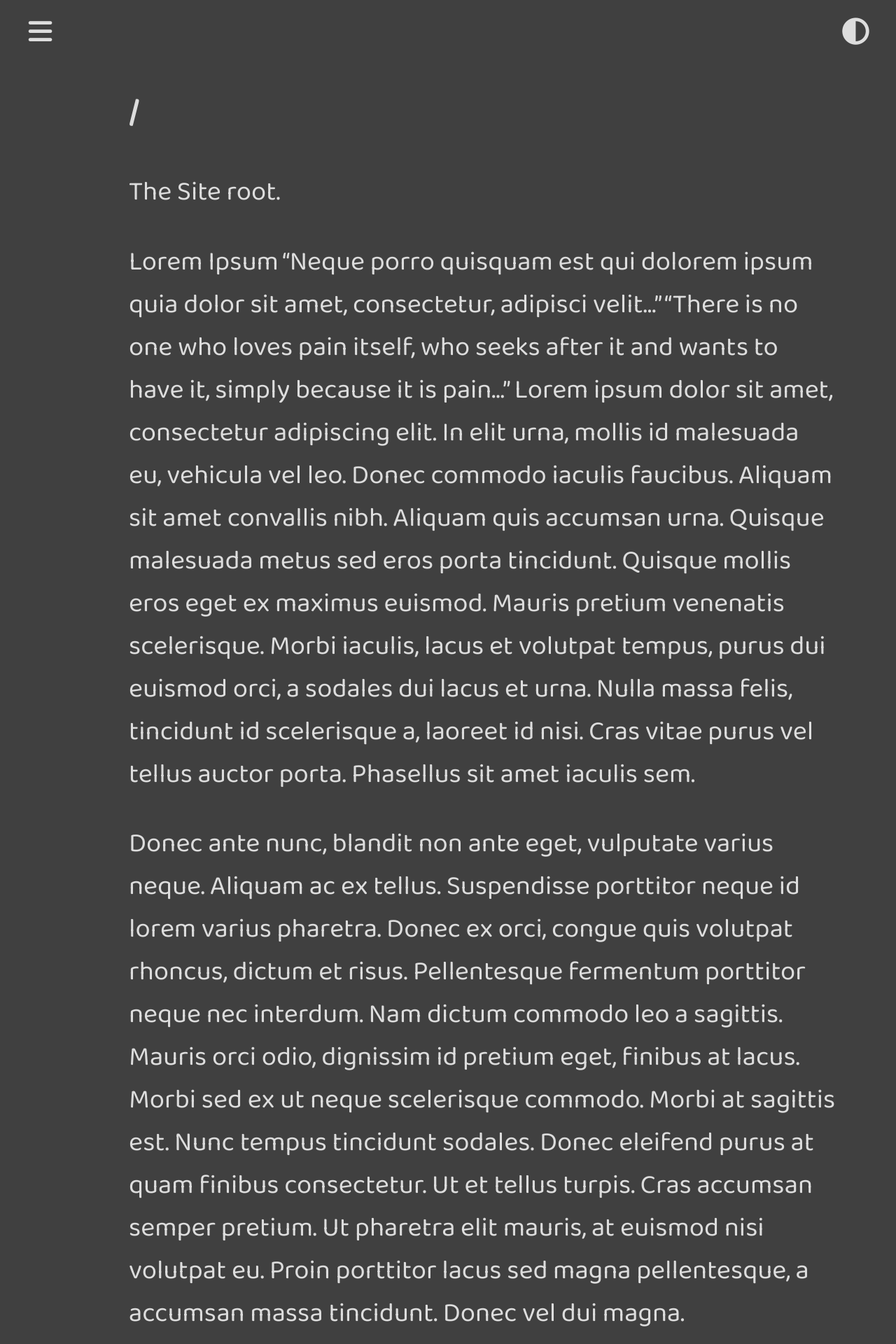
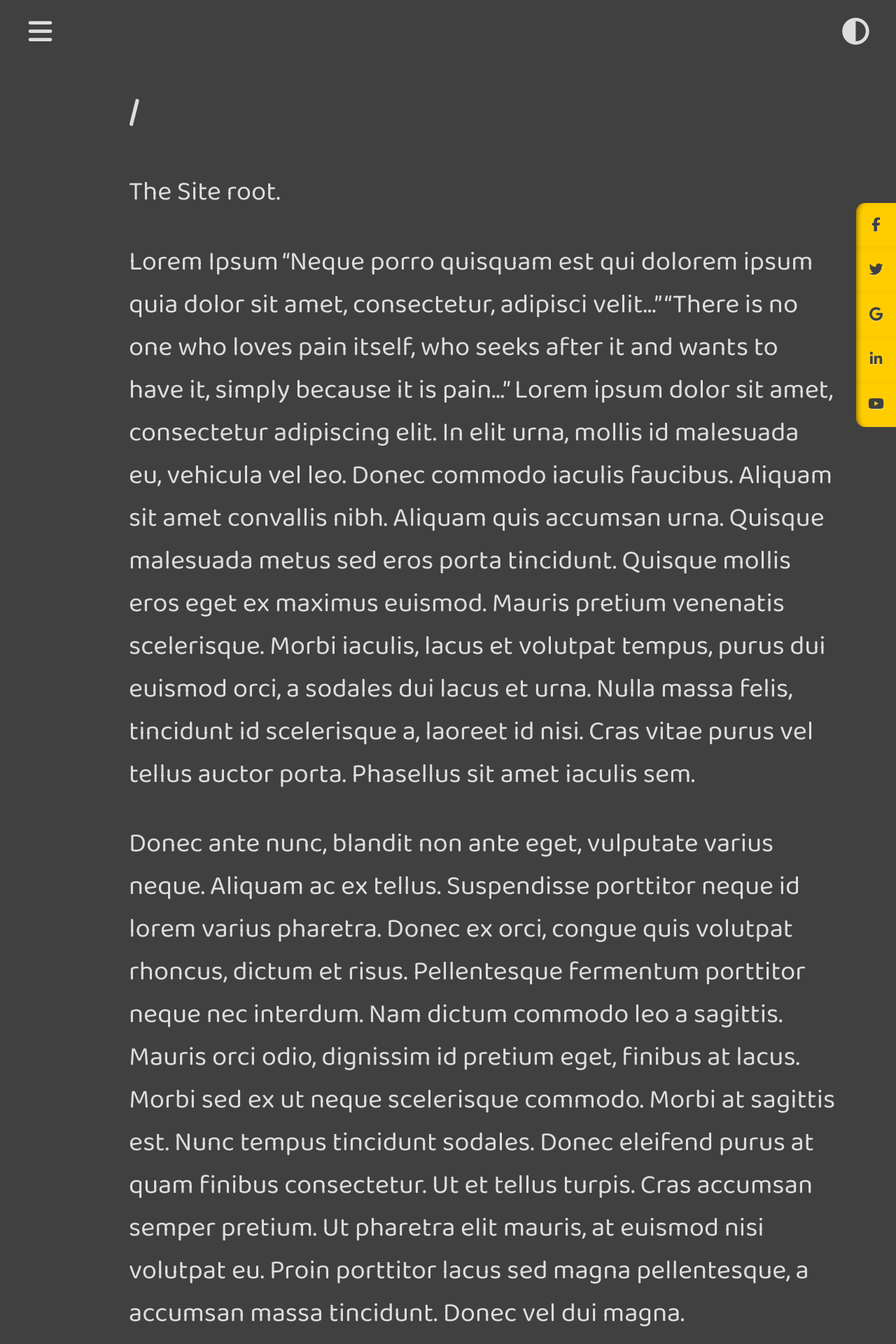
Before and after one commit to brettjrea/brettjrea.github.io-old, a Jekyll site: the page built from index.md, in a window 1280 px wide. Shown: the top 1920 px of the page at 70% size. Built offline with Jekyll 4.4.1, drawn with Linux system fonts in a browser that asks for light colours; nearby versions of some CDN libraries; comment, search, counter and statistics services are not loaded.

Commit message:
Update styles.scss

```diff
--- a/assets/css/styles.scss
+++ b/assets/css/styles.scss
@@ -11,6 +11,8 @@ html, html[data-theme="light"], {
   --headings: #2B2B2B;
   --text: #586069;
   --link: #2B2B2B;
+  --soc: #333;
+  --shine: inset 7px 0 9px -7px white;
 }
 
 html[data-theme="dark"] {
@@ -19,6 +21,9 @@ html[data-theme="dark"] {
   --headings: #ddd;
   --text: #ddd;
   --link: #fc0;
+  --soc: #fc0;
+  --shine: inset 7px 0 9px -7px rgba(0,0,0,0.7);
+
 }
 
 @media (prefers-color-scheme: dark) {
@@ -154,3 +159,67 @@ padding: 2vh 2vw 2vh 2vw;
 .loop ul {
   list-style-type: none;
 }
+ /* Fixed/sticky icon bar (vertically aligned 50% from the top of the screen) */
+.icon-bar {
+  position: fixed;
+  top: 50%;
+  right: 0%;
+  -webkit-transform: translateY(-50%);
+  -ms-transform: translateY(-50%);
+  transform: translateY(-50%);
+}
+
+/* Style the icon bar links */
+.icon-bar a {
+  display: block;
+  text-align: center;
+  padding: 16px;
+  transition: all 0.3s ease;
+  color: white;
+  font-size: 20px;
+}
+
+/* Style the social media icons with color, if you want */
+.icon-bar a:hover {
+  background-color: #000;
+}
+
+.soc {
+  color: var(--bg);
+}
+.facebook {
+  border-top-left-radius: 10pt 10pt;
+  background: var(--soc);
+  color: var(--bg);
+  text-shadow: 0px 1px 0px rgba(255, 255, 255, .5);
+  box-shadow: var(--shine);
+}
+
+.twitter {
+  background: var(--soc);
+  color: white;
+  text-shadow: 0px 1px 0px rgba(255, 255, 255, .5);
+  box-shadow: var(--shine);
+}
+
+.google {
+  background: var(--soc);
+  color: white;
+  text-shadow: 0px 1px 0px rgba(255, 255, 255, .5);
+  box-shadow: var(--shine);
+}
+
+.linkedin {
+  background: var(--soc);
+  color: white;
+  text-shadow: 0px 1px 0px rgba(255, 255, 255, .5);
+  box-shadow: var(--shine);
+}
+
+.youtube {
+  border-bottom-left-radius: 10pt 10pt;
+  background: var(--soc);
+  color: white;
+  text-shadow: 0px 1px 0px rgba(255, 255, 255, .5);
+  box-shadow: var(--shine);
+}
```
